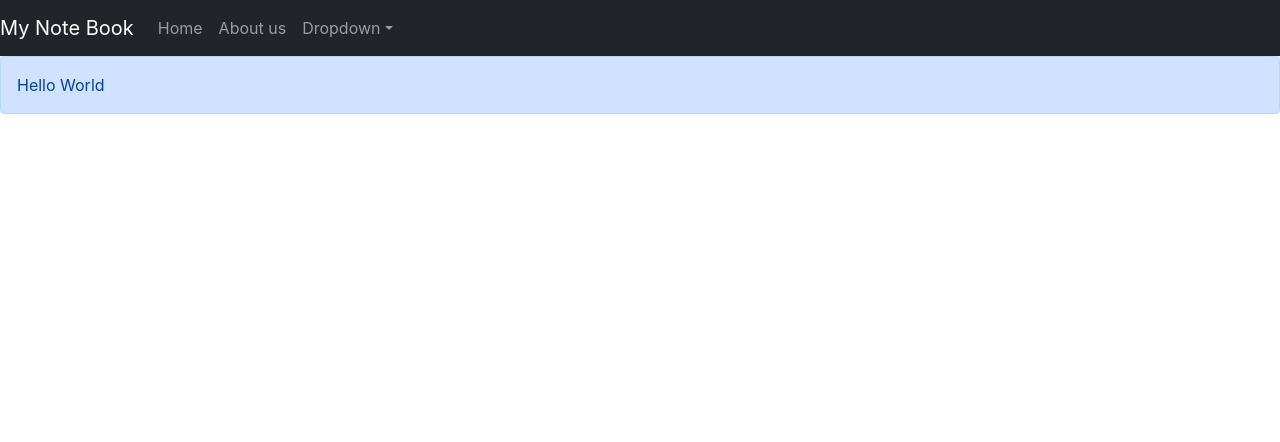
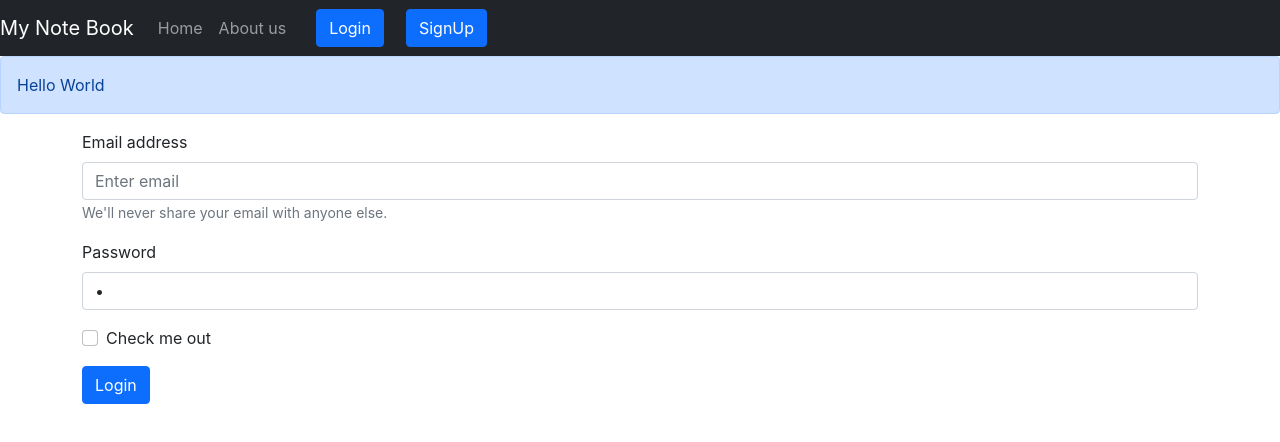
Before and after one commit to HineshKumar1/mynotebook, a React (Create React App) app: page /login in a window 1280 px wide. Shown: the top 442 px of the page. Built offline with nearby package versions, Linux system fonts and the light colour scheme.

Commit message:
complete video 70

```diff
--- a/src/App.js
+++ b/src/App.js
@@ -4,11 +4,18 @@ import {
   Routes,
   Route,
 } from "react-router-dom";
+
 import About from './components/About'
 import NavBar from './components/NavBar';
 import Home from './components/Home'
 import NoteState from './context/notes/NoteState';
 import Alert from './components/Alert'
+import Login from './components/login';
+import Registration from './components/Registration';
+
+
+
+
 function App() {
   return (
     <>
@@ -18,10 +25,10 @@ function App() {
       <Alert message="Hello World"/>
        <div className="container">
       <Routes>
-      <Route exact path="/" element={<Home/>}>
-      </Route>
-      <Route path="/about" element={<About/>}>
-      </Route>
+      <Route exact path="/" element={<Home/>}></Route>
+      <Route path="/about" element={<About/>}></Route>
+      <Route path="/login" element={<Login/>}></Route>
+      <Route path="/Registration" element={<Registration />}></Route>
       </Routes>
       </div>
       </BrowserRouter>
--- a/src/components/NavBar.js
+++ b/src/components/NavBar.js
@@ -22,12 +22,18 @@ function NavBar(props) {
       <li className="nav-item">
         <Link className={`nav-link ${location.pathname==="/about"? "active": ""}`} to="/about">About us </Link>
       </li>
-      <li className="nav-item dropdown">
-        <Link className="nav-link dropdown-toggle" href="#" id="navbarDropdown" role="button" data-toggle="dropdown" aria-haspopup="true" aria-expanded="false">
-          Dropdown
-        </Link>
+      <li>
       </li>
     </ul>
+    <form  className="d-flex">
+    <li className="nav-item">
+    <Link role='button' to='/login' className="btn btn-primary">Login</Link>
+    </li>
+    <li className="nav-item">
+      <Link role='button' to='/Registration' className="btn btn-primary">SignUp</Link>
+      </li>
+    </form>
+
   </div>
 </nav>
     </>
--- a/src/components/Registration.js
+++ b/src/components/Registration.js
@@ -1,11 +1,64 @@
-import React from 'react'
+import React,{useState} from 'react'
 import Button from 'react-bootstrap/Button';
 import Form from 'react-bootstrap/Form';
+import { useNavigate } from 'react-router-dom';
 
 function Registration() {
+  let navigator = useNavigate();
+  const [Registration, setRegistration] = useState({
+    name:" ",
+    email :" ",
+    password: " "
+});
+
+const onchange = (e)=>{
+    setRegistration({...Registration, [e.target.name]: e.target.value})
+
+}
+const handleSubmit = async (e)=>{
+    e.preventDefault();
+    const response = await fetch("http://localhost:5000/api/auth/createuser", {
+        method: 'POST',
+        headers: {
+            'Content-Type': 'application/json'
+        },
+        body: JSON.stringify({name: Registration.name ,email: Registration.email, password: Registration.password})
+    });
+    const json = await response.json()
+    console.log(json)
+    if(json.success){
+        //Save the Auth token & Redirect:
+        // localStorage.setItem('token',json.authtoken);
+        alert("Sign Up Successful");
+        navigator('/login')
+
+    }else{
+      alert("Invalid Credentials")
+    }
+    console.log(json);
+}
   return (
     <>
+    <Form onSubmit={handleSubmit}>
+    <Form.Group className="mb-3" controlId="formBasicEmail">
+        <Form.Label>Name</Form.Label>
+        <Form.Control value={Registration.name} name="name" type="text"  onChange={onchange} placeholder="Enter Your Name" />
+      </Form.Group>
 
+      <Form.Group className="mb-3" controlId="formBasicEmail">
+        <Form.Label>Email address</Form.Label>
+        <Form.Control value={Registration.email} name="email" type="email" onChange={onchange} placeholder="Enter email" />
+      </Form.Group>
+
+      <Form.Group className="mb-3" controlId="formBasicPassword">
+        <Form.Label>Password</Form.Label>
+        <Form.Control name="password" value={Registration.password} type="password" onChange={onchange} placeholder="Password" />
+      </Form.Group>
+
+      <Button variant="primary" type="submit">
+        SignUp
+      </Button>
+    </Form>
     </>
   )
 }
--- /dev/null
+++ b/src/components/login.js
@@ -0,0 +1,61 @@
+import React, {useState} from 'react'
+import Button from 'react-bootstrap/Button';
+import Form from 'react-bootstrap/Form';
+import {  useNavigate } from 'react-router-dom';
+
+
+const Login = () => {
+  const navigate = useNavigate();
+    const [credential, setcredential] = useState({
+        email :" ",
+        password: " "
+    });
+
+    const onchange = (e)=>{
+        setcredential({...credential, [e.target.name]: e.target.value})
+
+    }
+    const handleSubmit = async (e)=>{
+        e.preventDefault();
+        const response = await fetch("http://localhost:5000/api/auth/login", {
+            method: 'POST',
+            headers: {
+                'Content-Type': 'application/json'
+            },
+            body: JSON.stringify({email: credential.email, password: credential.password})
+        });
+        const json = await response.json()
+        if(json.success){
+            //Save the Auth token & Redirect:
+            localStorage.setItem('token',json.authtoken);
+            navigate('/')
+        }else{
+          alert("Invalid Credentials")
+        }
+        console.log(json);
+    }
+  return (
+    <Form onSubmit={handleSubmit}>
+    <Form.Group className="mb-3" controlId="formBasicEmail">
+      <Form.Label for="email">Email address</Form.Label>
+      <Form.Control onChange={onchange} name="email" value={credential.email} type="email" placeholder="Enter email" />
+      <Form.Text className="text-muted">
+        We'll never share your email with anyone else.
+      </Form.Text>
+    </Form.Group>
+
+    <Form.Group className="mb-3" controlId="formBasicPassword">
+      <Form.Label for="password">Password</Form.Label>
+      <Form.Control onChange={onchange} value={credential.password}  name="password" type="password" placeholder="Password" />
+    </Form.Group>
+    <Form.Group className="mb-3" controlId="formBasicCheckbox">
+      <Form.Check type="checkbox" label="Check me out" />
+    </Form.Group>
+    <Button  variant="primary" type="submit">
+        Login
+    </Button>
+  </Form>
+  )
+}
+
+export default Login
```
Also changed, not shown: 1 other file (tests, documents, lock files or other folders).
